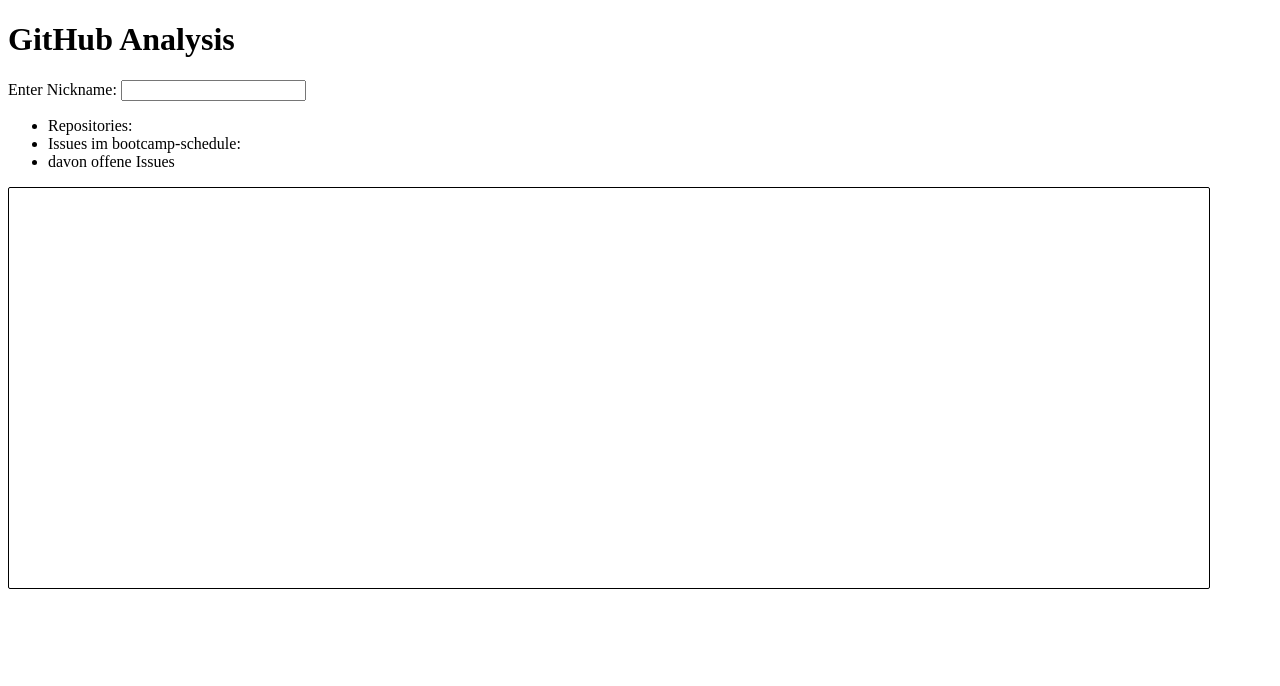
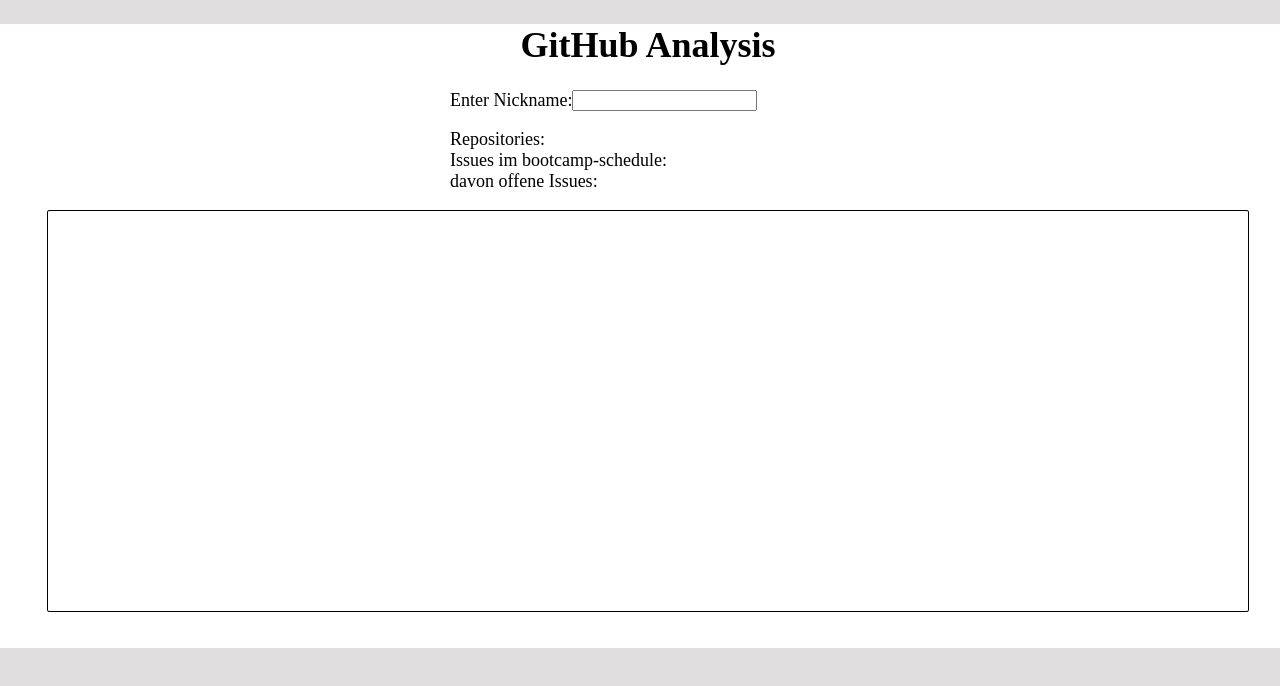
Before and after one commit to glissario/github-analysis, a plain HTML site: page index.html in a window 1280 px wide. Drawn offline with Linux system fonts and the light colour scheme.

Commit message:
feat: layout + labeling

```diff
--- a/index.html
+++ b/index.html
@@ -4,6 +4,7 @@
     <meta charset="UTF-8" />
     <meta http-equiv="X-UA-Compatible" content="IE=edge" />
     <meta name="viewport" content="width=device-width, initial-scale=1.0" />
+    <link rel="stylesheet" href="style.css" />
     <title>GitHub Analysis</title>
   </head>
   <body>
@@ -11,11 +12,14 @@
       <h1>GitHub Analysis</h1>
     </header>
     <main>
-      <section class="data-input">
+      <section>
+        <div class="data-input">
           <label>Enter Nickname:</label>
           <input type="text" id="get-nick" class="get-nick" />
+        </div>
       </section>
-      <section class="data-output">
+      <section>
+        <div class="data-output">
           <ul>
             <li>
               <label>Repositories:</label>
@@ -26,18 +30,22 @@
               <span id="issues"></span>
             </li>
             <li>
-            <label>davon offene Issues</label>
+              <label>davon offene Issues:</label>
               <span id="openIssues"></span>
             </li>
           </ul>
+        </div>
       </section>
-      <section>
+      <section class="graphical">
+        <div class="graphical">
           <canvas
             id="issues_diagramm"
+            class="issues_diagramm"
             style="border: 1px solid black; border-radius: 2px"
             width="1200"
             height="400"
           ></canvas>
+        </div>
       </section>
     </main>
     <script src="script.js"></script>
--- a/script.js
+++ b/script.js
@@ -24,6 +24,12 @@
       repoInfos = [];
       issueInfos = [];
       allIssues = [];
+      const repos = document.querySelector("#repos").firstChild;
+      repos.remove();
+      const issues = document.querySelector("#issues").firstChild;
+      issues.remove();
+      const outputIssues = document.querySelector("#openIssues").firstChild;
+      outputIssues.remove();
     }
     getRepos();
   }
@@ -129,12 +135,17 @@
   var cv = canvas.getContext("2d");
   cv.clearRect(0, 0, canvasWidth, canvasHeight);
   //Options Grid
-  var graphGridSize = 20;
+  var graphGridSize = 50;
   var graphGridX = (canvasWidth / graphGridSize).toFixed();
   //Draw Grid
   for (var i = 0; i < graphGridX; i++) {
     cv.moveTo(canvasWidth, graphGridSize * i);
     cv.lineTo(0, graphGridSize * i);
+    cv.fillText(
+      Math.floor((canvasHeight - graphGridSize * i) * (y / canvasHeight)) + "h",
+      5,
+      i * 50 - 3
+    );
   }
   cv.strokeStyle = "#dbdbdb";
   cv.stroke();
--- /dev/null
+++ b/style.css
@@ -0,0 +1,37 @@
+html {
+  background-color: rgb(224, 222, 222);
+  font-size: 18px;
+}
+
+body {
+  background-color: white;
+  margin: 0 auto;
+  width: 72rem;
+}
+
+header {
+  text-align: center;
+}
+
+.data-output,
+.data-input {
+  display: flex;
+  align-items: flex-start;
+  justify-content: flex-start;
+  padding-left: 25rem;
+}
+li {
+  list-style: none;
+  padding-left: 0;
+  margin-left: 0;
+}
+ul {
+  padding-left: 0;
+  margin-left: 0;
+}
+.graphical {
+  display: flex;
+  align-items: center;
+  justify-content: center;
+  padding-bottom: 1rem;
+}
```
Lines whose indentation alone changed are shown as unchanged.
